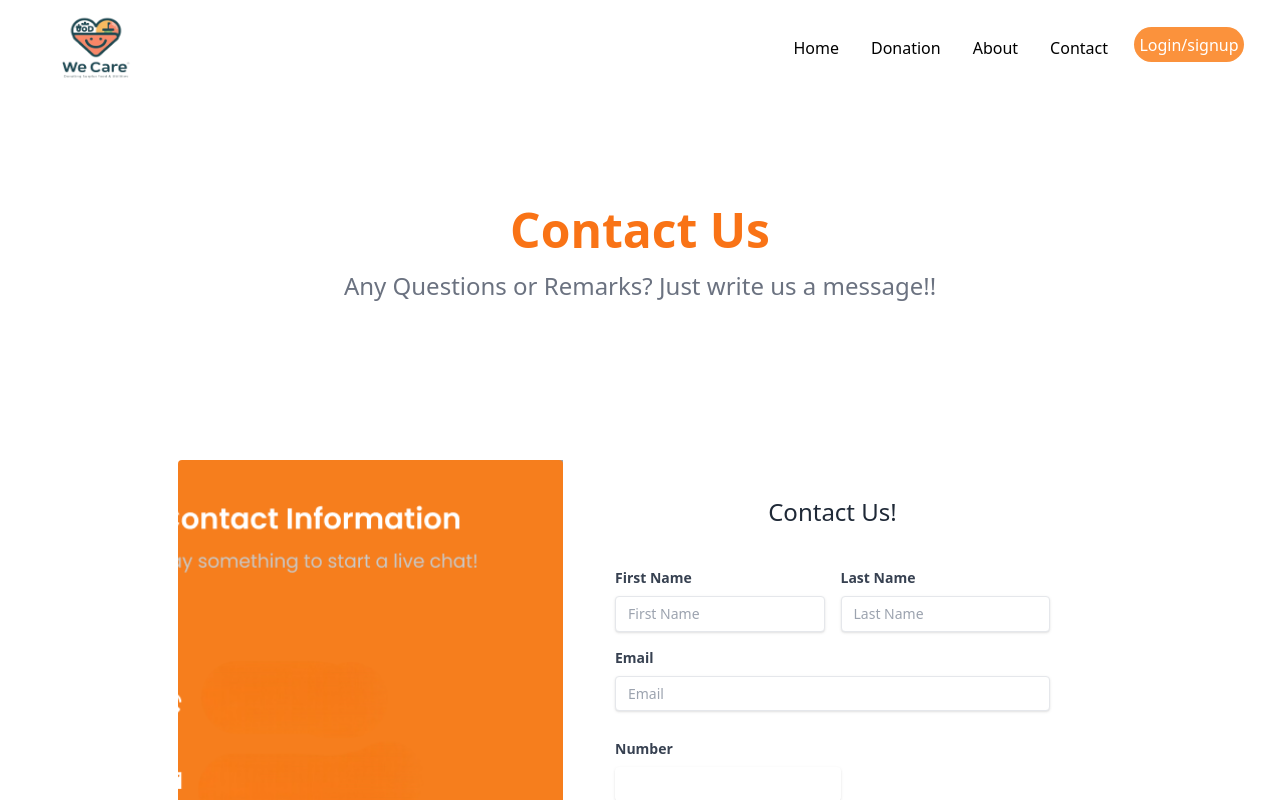
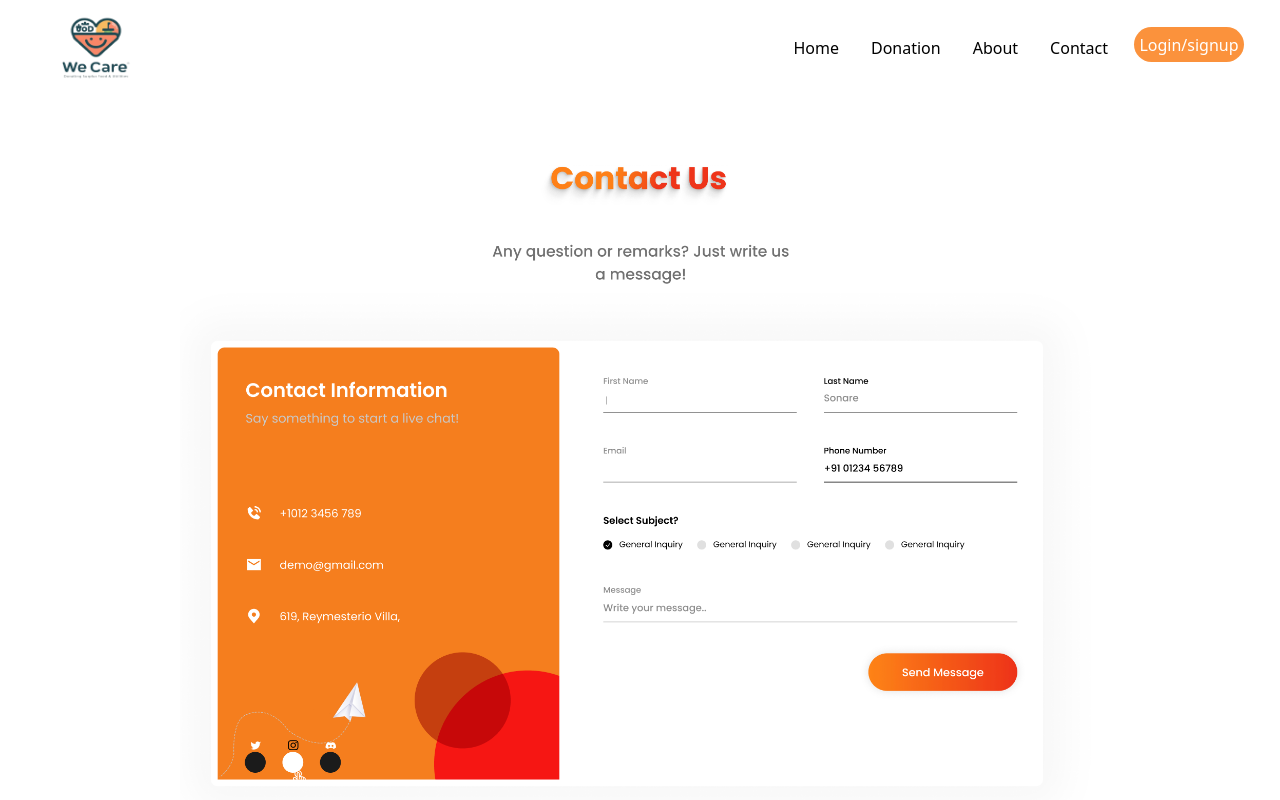
Before and after one commit to tejasshilare/wecare, a React (Create React App) app: page /contact in a window 1280 px wide. Shown: the top 800 px of the page. Built offline with nearby package versions, Linux system fonts and the light colour scheme.

Commit message:
img updated

```diff
--- a/src/pages/Contact.jsx
+++ b/src/pages/Contact.jsx
@@ -7,11 +7,11 @@
   return (
     <div>
       <Header/>
-      <Contactpage/>
-      {/* <div className="flex justify-center">
+      {/* <Contactpage/> */}
+      <div className="flex justify-center">
             <img className="w-[75%] p-5 m-5" src={contact}  alt={contact}/>
 
-            </div > */}
+            </div >
       <Footer/>
     </div>
   )
```
